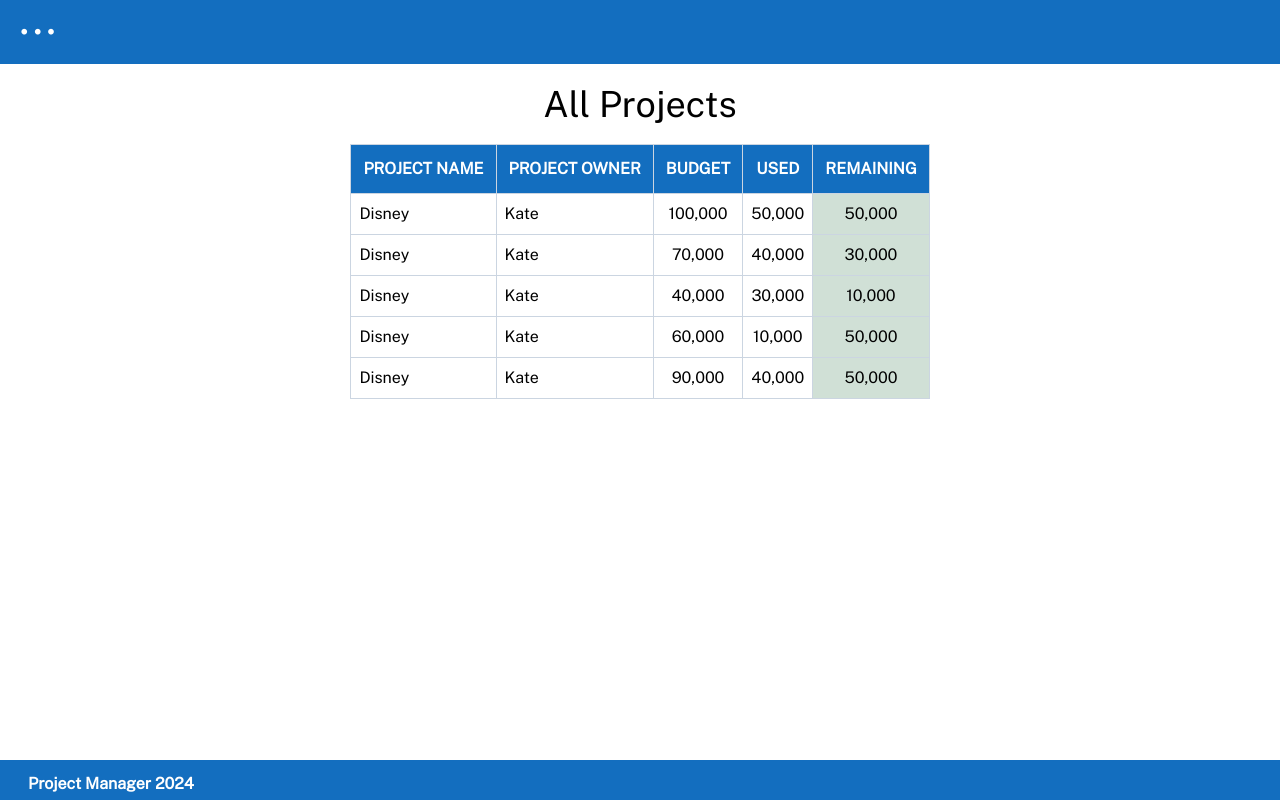
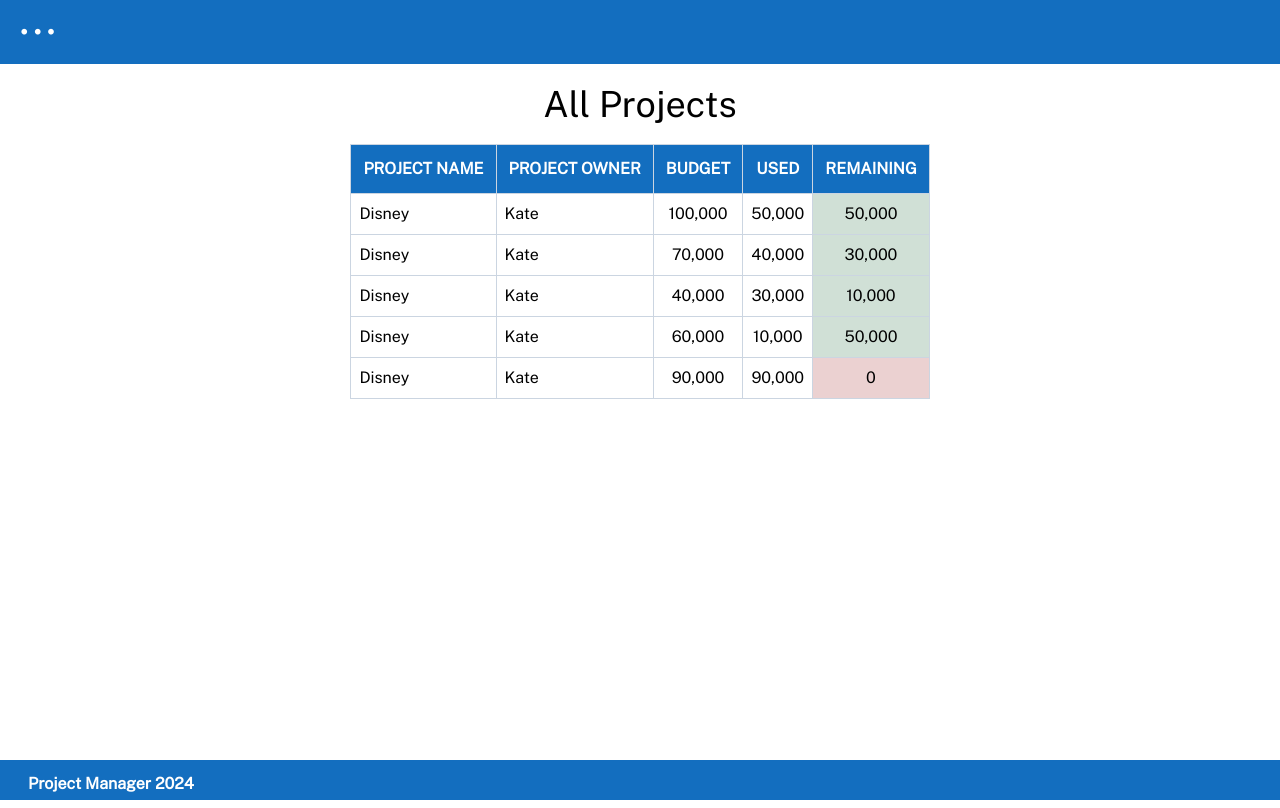
Before and after one commit to Katie-Davies/projectbudgetmanager, a React (Create React App) app in the folder Frontend/: page /allprojects in a window 1280 px wide. Built offline with nearby package versions, Linux system fonts and the light colour scheme.

Commit message:
add css conditional

```diff
--- a/Frontend/src/pages/AllProjects.tsx
+++ b/Frontend/src/pages/AllProjects.tsx
@@ -32,8 +32,8 @@
       projectName: 'Disney',
       projectOwner: 'Kate',
       budget: '90,000',
-      usedBudget: '40,000',
-      remainingBudget: '50,000',
+      usedBudget: '90,000',
+      remainingBudget: '0',
     },
   ]
   return (
@@ -75,7 +75,13 @@
                 <td className="border border-slate-300 p-2 text-center">
                   {project.usedBudget}
                 </td>
-                <td className="border border-slate-300 bg-green-800 bg-opacity-20 p-2 text-center">
+                <td
+                  className={`border border-slate-300  p-2 text-center ${
+                    project.remainingBudget === '0'
+                      ? 'bg-red-800 bg-opacity-20'
+                      : 'bg-green-800 bg-opacity-20'
+                  }`}
+                >
                   {project.remainingBudget}
                 </td>
               </tr>
```
